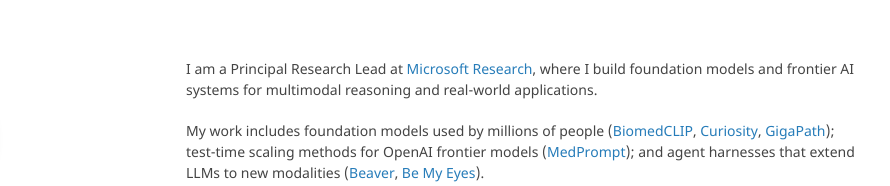
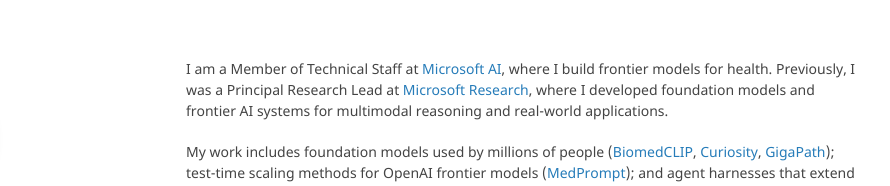
Before and after one commit to sheng-z/sheng-z.github.io, a plain HTML site: page index.html in a window 1280 px wide. Shown: the top 186 px of the page, 289-1179 px from the left. Drawn offline with Linux system fonts and the light colour scheme.

Commit message:
Update introduction for Microsoft AI role

```diff
--- a/index.html
+++ b/index.html
@@ -81,7 +81,7 @@
       </header>
       <section>
 
-      <p>I am a Principal Research Lead at <a href="https://www.microsoft.com/en-us/research/people/shezhan/">Microsoft Research</a>, where I build foundation models and frontier AI systems for multimodal reasoning and real-world applications.</p>
+      <p>I am a Member of Technical Staff at <a href="https://microsoft.ai/">Microsoft AI</a>, where I build frontier models for health. Previously, I was a Principal Research Lead at <a href="https://www.microsoft.com/en-us/research/people/shezhan/">Microsoft Research</a>, where I developed foundation models and frontier AI systems for multimodal reasoning and real-world applications.</p>
 
 <p>My work includes foundation models used by millions of people (<a href="https://ai.nejm.org/stoken/default+domain/9VPKUGJYJ5BPFXY83IBS/full?redirectUri=doi/full/10.1056/AIoa2400640">BiomedCLIP</a>, <a href="https://arxiv.org/abs/2508.12104">Curiosity</a>, <a href="https://www.nature.com/articles/s41586-024-07441-w">GigaPath</a>); test-time scaling methods for OpenAI frontier models (<a href="https://arxiv.org/abs/2311.16452">MedPrompt</a>); and agent harnesses that extend LLMs to new modalities (<a href="https://arxiv.org/abs/2606.21005">Beaver</a>, <a href="https://arxiv.org/abs/2511.19417">Be My Eyes</a>).</p>
 
```
